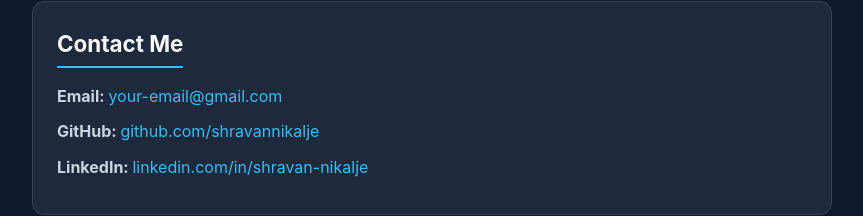
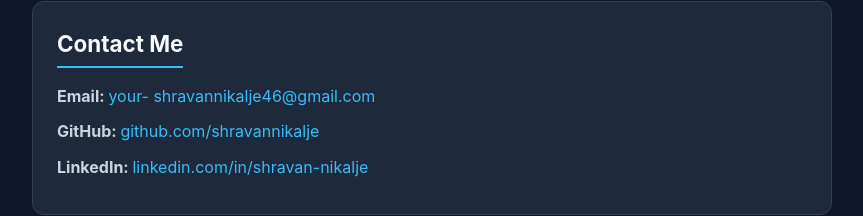
Before and after one commit to shravannikalje/shravan-portfolio-, a plain HTML site: page index.html in a window 1280 px wide. Shown: the part 1257-1473 px from the top of the page, without its empty margins (208-1071 px from the left). Drawn offline with Linux system fonts and the light colour scheme.

Commit message:
Change email address in contact section
Updated email address in the contact section.

```diff
--- a/index.html
+++ b/index.html
@@ -239,7 +239,7 @@
       <h2>Contact Me</h2>
       <div class="contact-item">
         <strong>Email: </strong>
-        <a href="mailto:your-email@gmail.com">your-email@gmail.com</a>
+        <a href="mailto:your-  shravannikalje46@gmail.com">your- shravannikalje46@gmail.com</a>
       </div>
       <div class="contact-item">
         <strong>GitHub: </strong>
```
